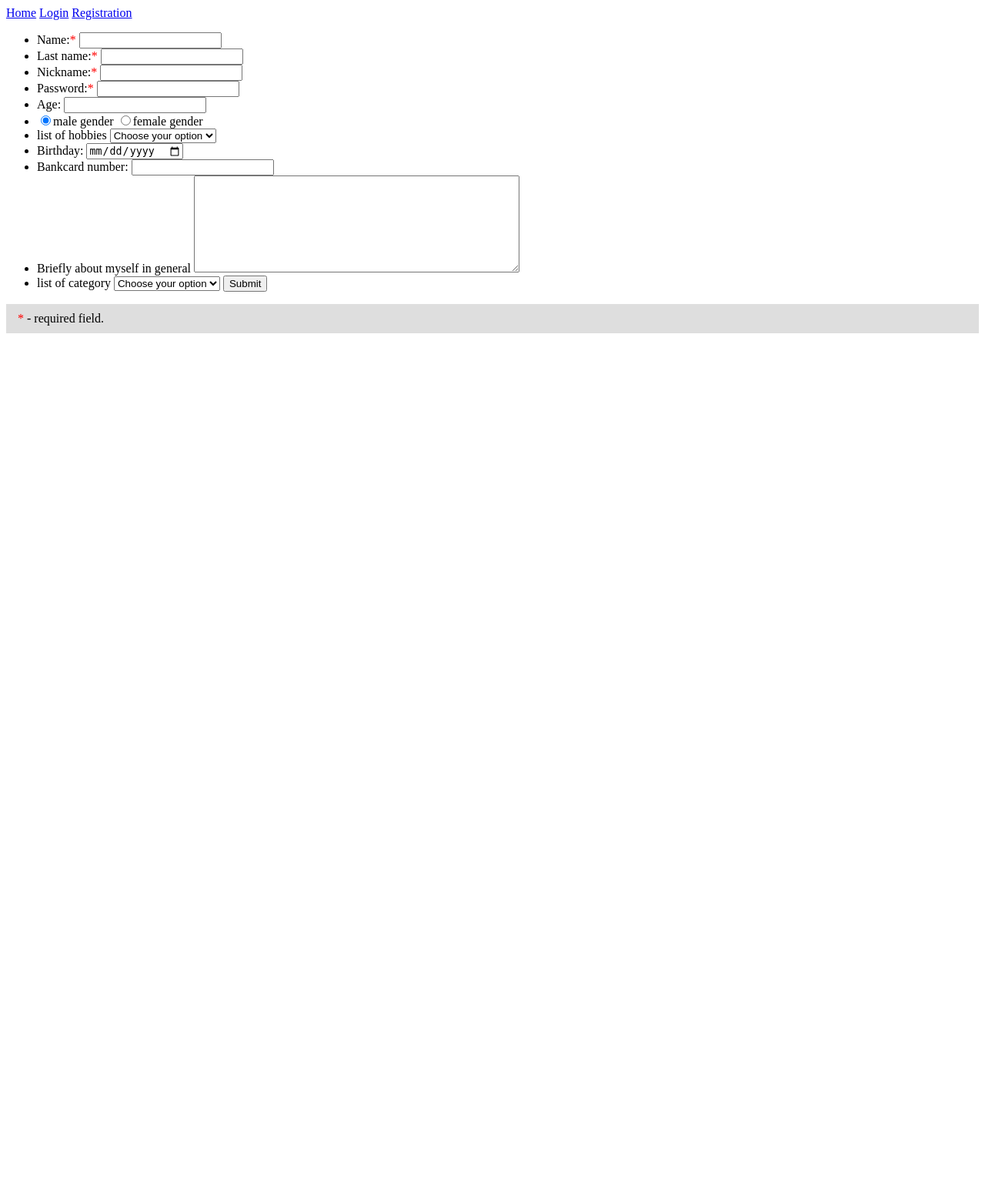
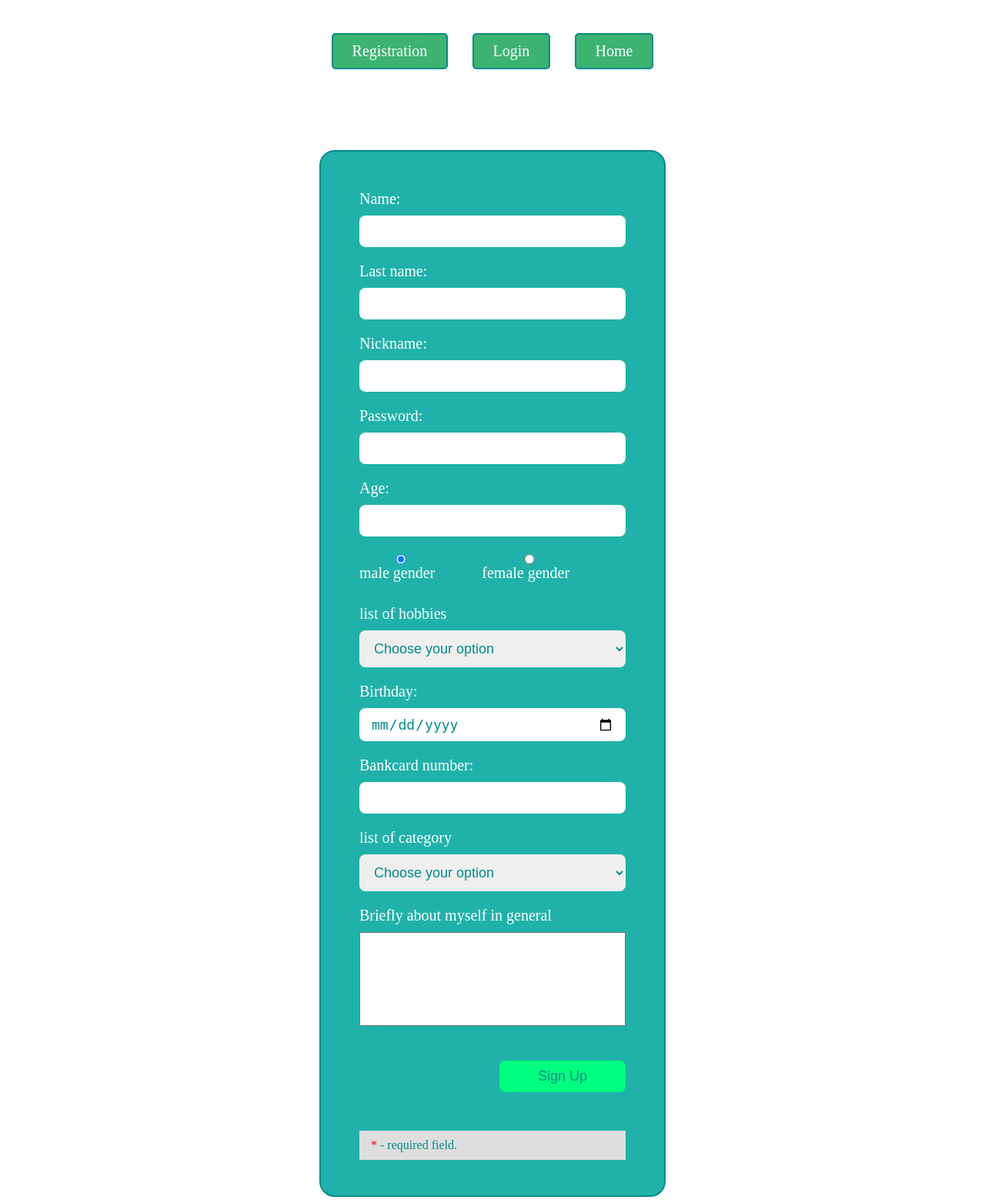
Before and after one commit to v-lavs/homework_13_lavska, a PHP site: page /registration.php in a window 1280 px wide. Shown: the whole page at 77% size. Before the commit the page ends 433 px from the top, so only its background shows below. Run offline with PHP 8.4, Linux system fonts and the light colour scheme; data that the repository does not hold is empty.

Commit message:
add css, fixed $age

```diff
--- a/header.php
+++ b/header.php
@@ -1,16 +1,24 @@
 <!DOCTYPE html>
 <html lang="en">
 <head>
-    <meta charset="utf8">
+    <meta charset="utf-8">
     <title>Homework 13</title>
     <link rel="stylesheet" href="style.css">
 </head>
 <body>
 
-<header>
-    <nav>
-        <a href="index.php">Home</a>
-        <a href="login.php">Login</a>
-        <a href="registration.php">Registration</a>
+<header class="header">
+    <nav class="nav-header">
+        <ul class="nav-list">
+            <li class="list-item">
+                <a href="registration.php">Registration</a>
+            </li>
+            <li class="list-item">
+                <a href="login.php">Login</a>
+            </li>
+            <li class="list-item">
+                <a href="index.php">Home</a>
+            </li>
+        </ul>
     </nav>
 </header>
--- a/registration.php
+++ b/registration.php
@@ -14,6 +14,7 @@ if ($_SERVER['REQUEST_METHOD'] == 'POST') {
 // тестирует инпуты на условия ввода - test_input
     $user_name = mysqli_real_escape_string($conn, test_input($_POST['user_name']));
     $last_name = mysqli_real_escape_string($conn, test_input($_POST['last_name']));
+    $age = mysqli_real_escape_string($conn, test_input($_POST['age']));
     $gender = mysqli_real_escape_string($conn, test_input($_POST['gender']));
     $hobbies = mysqli_real_escape_string($conn, test_input($_POST['hobbies']));
     $nickname = mysqli_real_escape_string($conn, test_input($_POST ['nickname']));
@@ -56,13 +57,13 @@ if ($_SERVER['REQUEST_METHOD'] == 'POST') {
 //вставляем в мою таблицу в столбци значения с полей формы
     $sql = "INSERT INTO users (user_name, last_name, age, gender, hobbies, nickname, birthday, card_number,
  password, myself, category)
-            VALUES (\"$user_name\", \"$last_name\", \"$age\", \"$gender\", \"$hobbies\", \"$nickname\", \"$birthday\",
+            VALUES (\"$user_name\", \"$last_name\",\"$age\", \"$gender\", \"$hobbies\", \"$nickname\", \"$birthday\",
             \"$card_number\", \"$hashed_password\", \"$myself\", \"$category\")";
 
-// проверяем чтоб небыли пустыми поля, если если переменные не ошибки, т.е. существуют  - подключаем к базе
+// проверяем чтоб небыли пустыми поля, если  переменные не ошибки, т.е. существуют  - подключаем к базе
     if (!$user_name_err and !$last_name_err and !$nickname_err and !$password_err) {
         if ($conn->query($sql) === TRUE) {
-            $success_msg = "<p>You are successfully registered. <a href='login.php'>Please Log In.</a></p>";
+            $success_msg = "<p class='message'>You are successfully registered. <a href='login.php'>Please Log In.</a></p>";
             $user_name = $last_name = $gender = $hobbies = $nickname = $birthday = $card_number = $password = $myself = $category = '';
         } else {
             echo "<h5>Something went wrong</h5>";
@@ -83,9 +84,9 @@ endif;
 ?>
 
 
-<form action="<?php echo htmlspecialchars($_SERVER["PHP_SELF"]); ?>" method="post">
-    <ul>
-        <li class="required-item">
+<form action="<?php echo htmlspecialchars($_SERVER["PHP_SELF"]); ?>" method="post" class="user-form">
+    <ul class="user-form-list">
+        <li class="list-item">
             <label for="user-name">Name:</label>
             <input type="text" name="user_name" id="user-name" value="<?php echo $user_name; ?>">
             <? if ($user_name_err) :
@@ -93,7 +94,7 @@ endif;
             endif;
             ?>
         </li>
-        <li class="required-item">
+        <li class="list-item">
             <label for="user-last-name">Last name:</label>
             <input type="text" name="last_name" id="user-last-name" value="<?php echo $last_name; ?>">
             <? if ($last_name_err) :
@@ -101,7 +102,7 @@ endif;
             endif;
             ?>
         </li>
-        <li class="required-item">
+        <li class="list-item">
             <label for="nickname">Nickname:</label>
             <input type="text" name="nickname" id="nickname" value="<?php echo $nickname; ?>">
             <? if ($user_name_err) :
@@ -109,7 +110,7 @@ endif;
             endif;
             ?>
         </li>
-        <li class="required-item">
+        <li class="list-item">
             <label for="password">Password:</label>
             <input type="password" name="password" id="password" value="<?php echo $password; ?>">
             <? if ($password_err) :
@@ -117,17 +118,17 @@ endif;
             endif;
             ?>
         </li>
-        <li>
+        <li class="list-item">
             <label for="user-age">Age:</label>
             <input type="text" name="age" id="user-age" value="<?php echo $age; ?>">
         </li>
-        <li>
+        <li class="list-item inline" >
             <label><input type="radio" name="gender" <?php if (isset($gender) && $gender == "male") echo "checked"; ?>
                           value="male" checked="checked">male gender</label>
             <label><input type="radio" name="gender" <?php if (isset($gender) && $gender == "female") echo "checked"; ?>
                           value="female">female gender</label>
         </li>
-        <li>
+        <li class="list-item">
             <label for="hobbies">list of hobbies</label>
             <select name="hobbies" id="hobbies">
                 <option value="">Choose your option</option>
@@ -137,20 +138,16 @@ endif;
                 <option value="dance">Dance</option>
             </select>
         </li>
-        <li>
+        <li class="list-item">
             <label for="birthday">Birthday:</label>
             <input type="date" name="birthday" id="birthday" value="<?php echo $birthday; ?>">
         </li>
-        <li>
+        <li class="list-item">
             <label for="card_number">Bankcard number:</label>
             <input type="text" name="card_number" id="card_number" value="<?php echo $card_number; ?>">
 
         </li>
-        <li>
-            <label for="myself">Briefly about myself in general</label>
-            <textarea name="myself" cols="50" rows="8" id="myself" value="<?php echo $myself; ?>"></textarea>
-        </li>
-        <li>
+        <li class="list-item">
             <label for="category">list of category</label>
             <select name="category" id="category">
                 <option value="">Choose your option</option>
@@ -159,7 +156,14 @@ endif;
                 <option value="art">Art</option>
                 <option value="dance">Dance</option>
             </select>
-            <button type="submit">Submit</button>
+        </li>
+        <li class="list-item">
+            <label for="myself">Briefly about myself in general</label>
+            <textarea name="myself" cols="50" rows="8" id="myself" value="<?php echo $myself; ?>"></textarea>
+        </li>
+
+        <li class="list-item submit">
+            <button type="submit">Sign Up</button>
         </li>
     </ul>
     <p class="footnote"><span class="star">*</span> - required field.</p>
--- a/style.css
+++ b/style.css
@@ -1,3 +1,137 @@
+*{
+    -webkit-box-sizing: border-box;
+    -moz-box-sizing: border-box;
+    box-sizing: border-box;
+}
+.header {
+    padding: 35px 0 60px;
+    display: flex;
+    justify-content: center;
+}
+
+.nav-header {
+    width: 100%;
+    max-width: 450px;
+    }
+
+.nav-list {
+    padding: 0;
+    margin: 0 0 25px 0;
+    list-style-type: none;
+    display: flex;
+    justify-content: space-around;
+}
+.nav-list .list-item {
+    border: 2px solid #008B8B;
+    padding:10px 25px;
+    font-size: 20px;
+    border-radius: 5px;
+    background: #3CB371;
+}
+.nav-list .list-item a {
+    text-decoration: none;
+    color: #ffffff;
+}
+
+.nav-list .list-item:hover {
+    background: #2E8B57;
+}
+
+/* user-form*/
+.user-form {
+    width: 100%;
+    max-width: 450px;
+    background: #20B2AA;
+    padding: 50px 50px 30px;
+    border: 2px solid #008B8B;
+    border-radius: 20px;
+    color: #008B8B;
+    margin: 0 auto;
+}
+.user-form-list{
+    padding: 0;
+    margin: 0;
+    list-style-type: none;
+}
+
+.list-item {
+    margin-bottom: 20px;
+    font-size: 20px;
+}
+
+ .list-item input {
+    padding: 10px 15px;
+    font-size: 18px;
+    color: #008B8B;;
+    border-radius: 8px;
+    display: block;
+    width: 100%;
+     border: none;
+}
+
+.list-item  textarea {
+    width: 100%;
+    padding: 0;
+    resize: none;
+    margin-bottom: 20px;
+    color: #008B8B;
+}
+
+ .list-item button {
+    padding: 10px 50px;
+    font-size: 18px;
+    background: #00FF7F;
+    border-radius: 8px;
+    color: #008B8B;
+     border: none;
+}
+
+.radio-gender-chek {
+    flex-direction: row;
+}
+
+.radio-gender-chek label {
+    margin-right: 35px;
+}
+
+.list-item button:hover {
+    background: #7CFC00;
+}
+
+.list-item.submit {
+    display: flex;
+    justify-content: flex-end;
+}
+
+ .list-item label {
+    margin-bottom: 10px;
+    color: #ffffff;
+     display: block;
+}
+
+.list-item.inline label {
+    display: inline-block;
+    margin-right: 56px;
+}
+
+.required-item label:after {
+    content: '*';
+    color: red;
+}
+
+.list-item > select {
+    width: 100%;
+    padding: 13px 15px;
+    font-size: 18px;
+    border-radius: 8px;
+    color: #008B8B;
+    border: none;
+}
+
+.message {
+    font-size: 24px;
+}
+
 .err {
     color: red;
     margin-bottom: 5px;
@@ -12,6 +146,7 @@
 .footnote {
     padding: 10px 15px;
     background-color: #dedede;
+    margin-top: 50px;
 }
 
 .footnote .star {
```
Also changed, not shown: login.php (+8 -8 lines).
